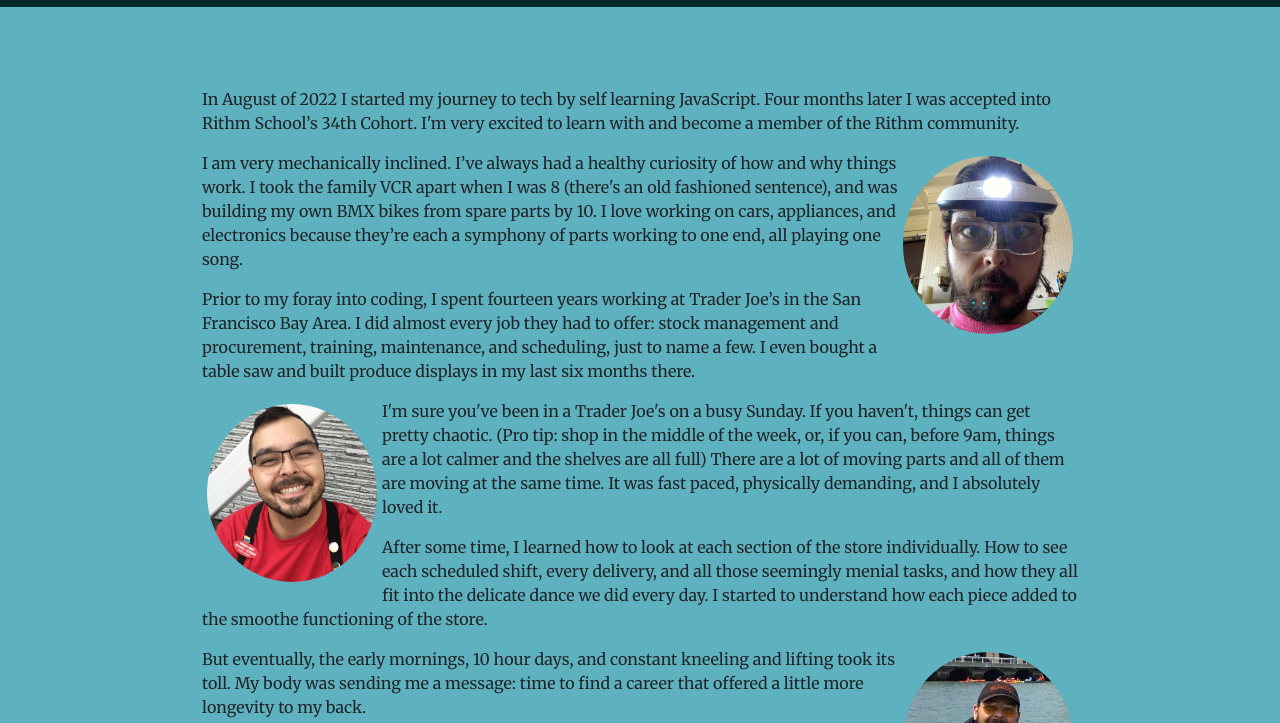
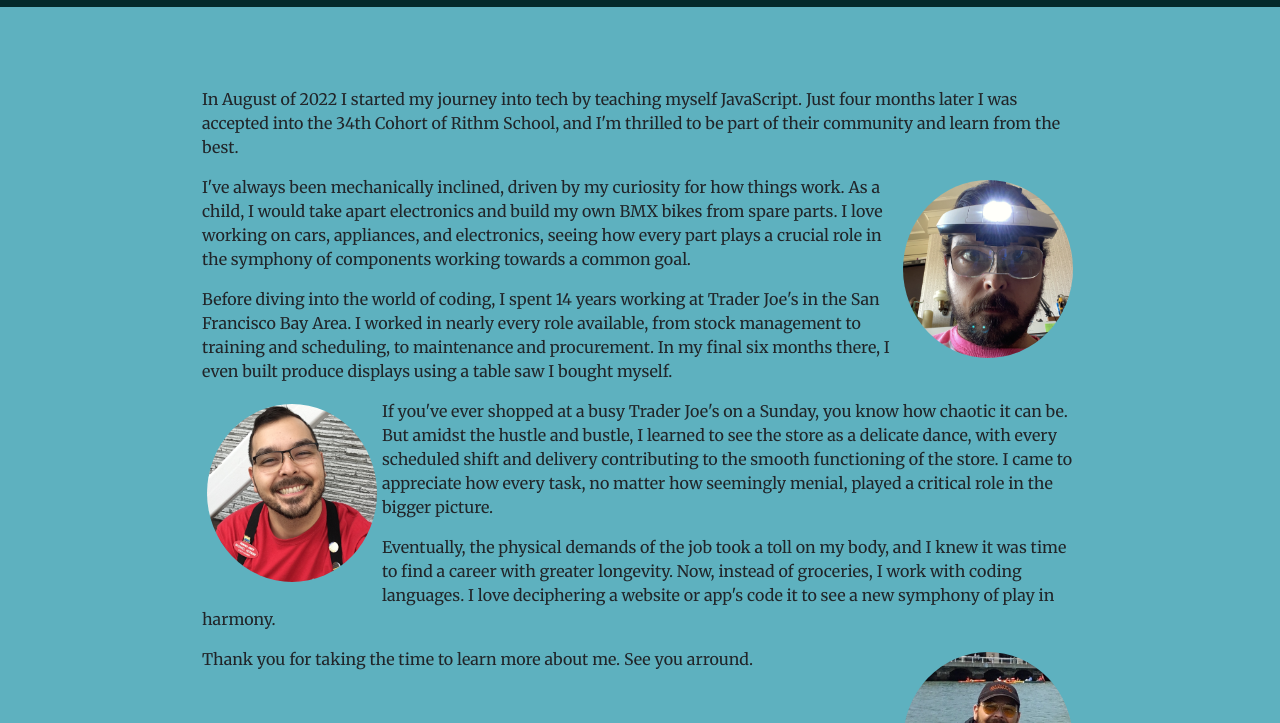
Before and after one commit to MGHermanMancarella/MGHermanMancarella.github.io, a plain HTML site: page about.html in a window 1280 px wide. Shown: the part 77-800 px from the top of the page. Drawn offline with nearby package versions, Linux system fonts and the light colour scheme.

Commit message:
Edited About.html

```diff
--- a/about.html
+++ b/about.html
@@ -41,58 +41,32 @@
 
         </div>
         <p>
-          In August of 2022 I started my journey to tech by self learning
-          JavaScript. Four months later I was accepted into Rithm School’s 34th
-          Cohort. I'm very excited to learn with and become a member of the Rithm community.
+          In August of 2022 I started my journey into tech by teaching myself
+          JavaScript. Just four months later I was accepted into the 34th
+          Cohort of Rithm School, and I'm thrilled to be part of their community and learn from the best.
+
         </p><img id="" src="Photos/Silly.JPG" alt="" />
         <p>
-          I am very mechanically inclined. I’ve always had a healthy curiosity
-          of how and why things work. I took the family VCR apart when I was 8
-          (there's an old fashioned sentence), and was building my own BMX bikes
-          from spare parts by 10. I love working on cars, appliances, and
-          electronics because they’re each a symphony of parts working to one
-          end, all playing one song.
+          I've always been mechanically inclined, driven by my curiosity for how things work. As a child, I would take apart electronics and build my own BMX bikes from spare parts. I love working on cars, appliances, and electronics, seeing how every part plays a crucial role in the symphony of components working towards a common goal.
         </p>
 
 
         <p>
-          Prior to my foray into coding, I spent fourteen years working at
-          Trader Joe’s in the San Francisco Bay Area. I did almost every job
-          they had to offer: stock management and procurement, training,
-          maintenance, and scheduling, just to name a few. I even bought a table
-          saw and built produce displays in my last six months there.
+          Before diving into the world of coding, I spent 14 years working at Trader Joe's in the San Francisco Bay Area. I worked in nearly every role available, from stock management to training and scheduling, to maintenance and procurement. In my final six months there, I even built produce displays using a table saw I bought myself.
         </p><img id="tjs" src="Photos/Trader-Joes.JPG" alt="" />
         <p>
-          I'm sure you've been in a Trader Joe's on a busy Sunday. If you
-          haven't, things can get pretty chaotic. (Pro tip: shop in the middle
-          of the week, or, if you can, before 9am, things are a lot calmer and
-          the shelves are all full) There are a lot of moving parts and all of
-          them are moving at the same time. It was fast paced, physically
-          demanding, and I absolutely loved it.
+          If you've ever shopped at a busy Trader Joe's on a Sunday, you know how chaotic it can be. But amidst the hustle and bustle, I learned to see the store as a delicate dance, with every scheduled shift and delivery contributing to the smooth functioning of the store. I came to appreciate how every task, no matter how seemingly menial, played a critical role in the bigger picture.
         </p>
         <p>
-          After some time, I learned how to look at each section of the store
-          individually. How to see each scheduled shift, every delivery, and all
-          those seemingly menial tasks, and how they all fit into the delicate
-          dance we did every day. I started to understand how each piece added
-          to the smoothe functioning of the store.
+          Eventually, the physical demands of the job took a toll on my body, and I knew it was time to find a career with greater longevity. Now, instead of groceries, I work with coding languages. I love deciphering a website or app's code it to see a new symphony of play in harmony.
+
         </p>
         <img class="" src="Photos/Kayak.JPG" alt="" />
 
         <p>
-          But eventually, the early mornings, 10 hour days, and constant
-          kneeling and lifting took its toll. My body was sending me a message:
-          time to find a career that offered a little more longevity to my back.
+          Thank you for taking the time to learn more about me. See you arround.
         </p>
 
-        <p>
-          Now, just like the grocery store, when I look at a website or use an
-          app I can see how each part fits into the bigger picture. I love being
-          able to look at source code and decipher what each piece is doing.
-          <br />
-          <br />
-          I get to see a whole new symphony play.
-        </p>
       </div>
     </article>
     <footer><ul class="nav-group text-center">
```
